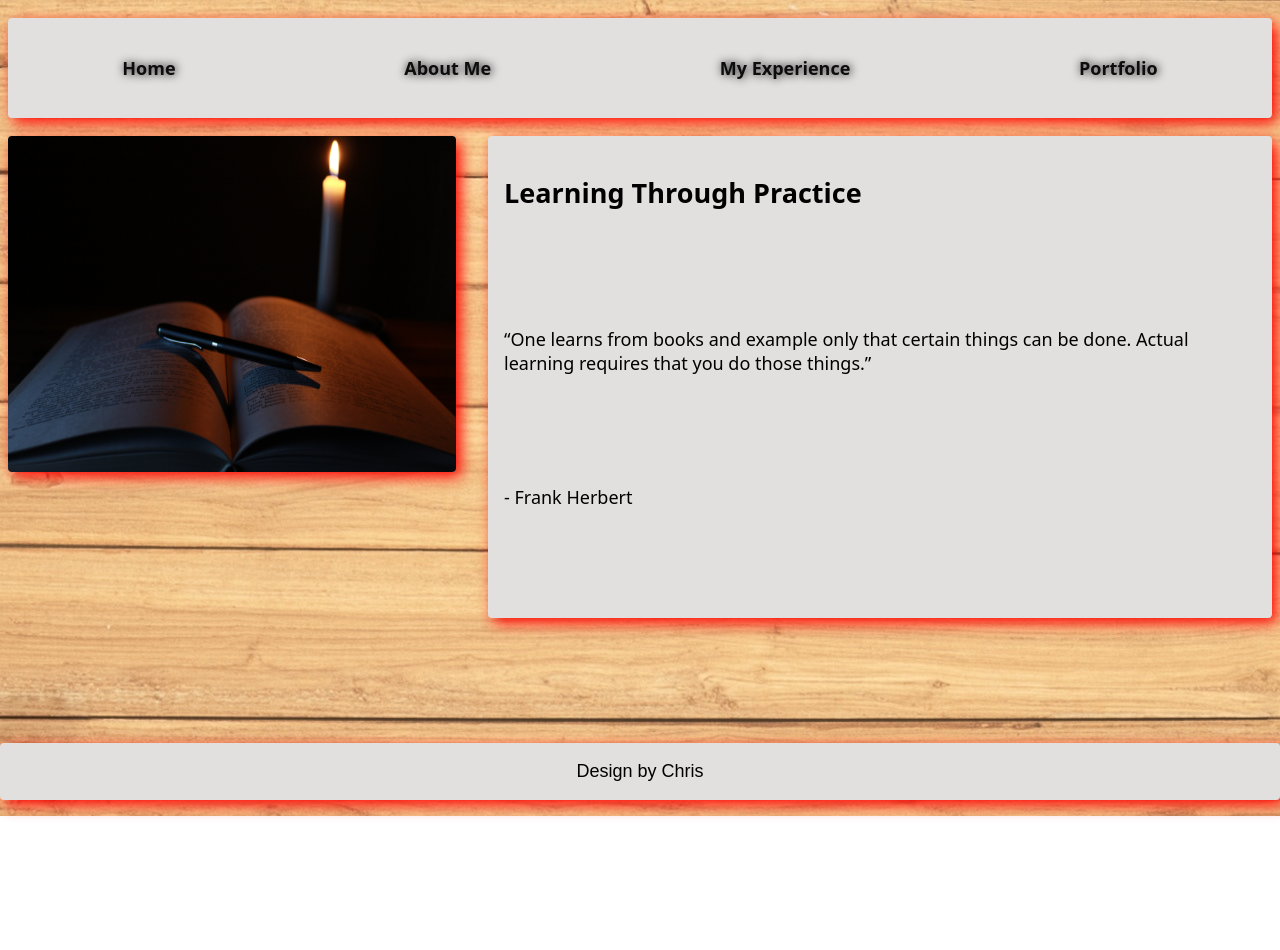
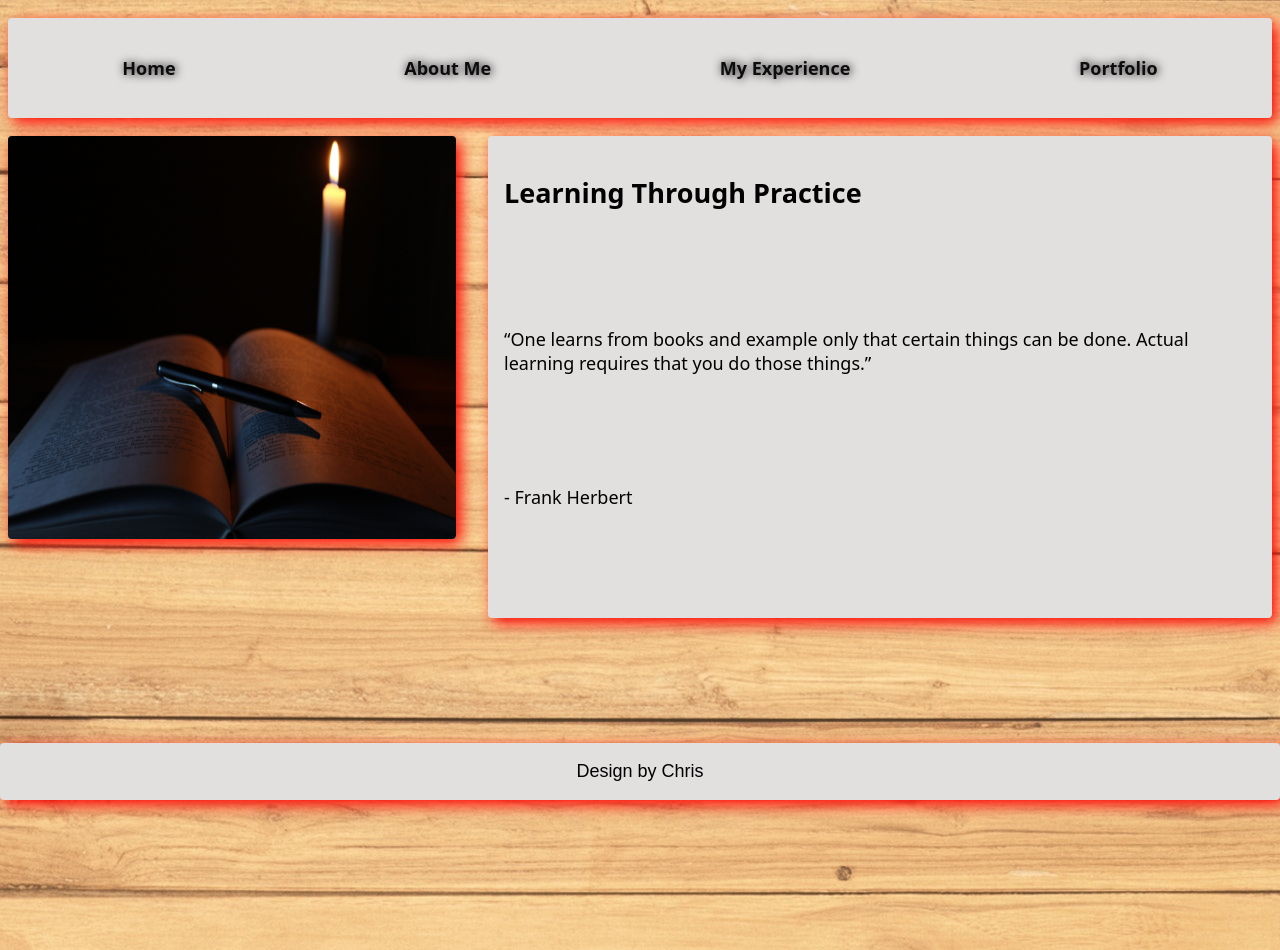
Before and after one commit to ChrisByrn3/week4-profile, a plain HTML site: page index.html in a window 1280 px wide. Before the commit the page ends 816 px from the top, so only its background shows below. Drawn offline with Linux system fonts and the light colour scheme.

Commit message:
further updates to aspect ratio

```diff
--- a/style.css
+++ b/style.css
@@ -56,7 +56,7 @@ nav ul {
   }
 
   .picture-box img {
-    aspect-ratio: 1/1.5;
+    aspect-ratio: 1/2.5;
     min-height: 150%;
     max-height: 80%;
     width: 65vw;
@@ -116,6 +116,7 @@ justify-content: space-around;
     }
 
   .picture-box img{
+    aspect-ratio: 1/1.8;
 border: 10em;
     width: 35vw;
     min-height: 50%;
```
